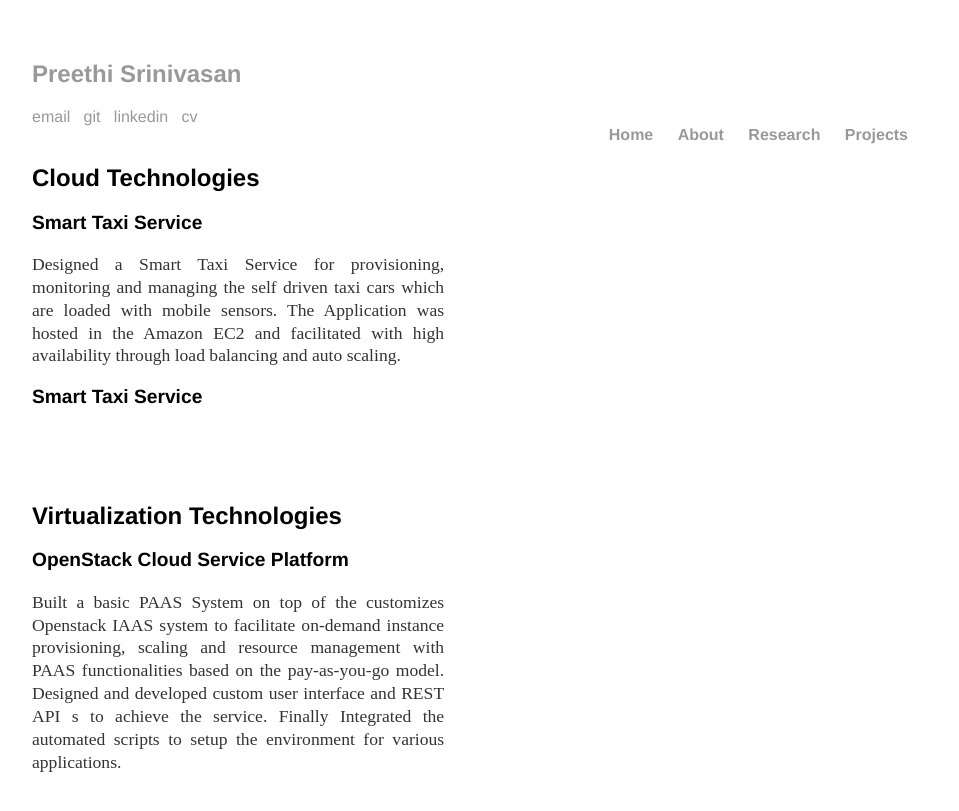
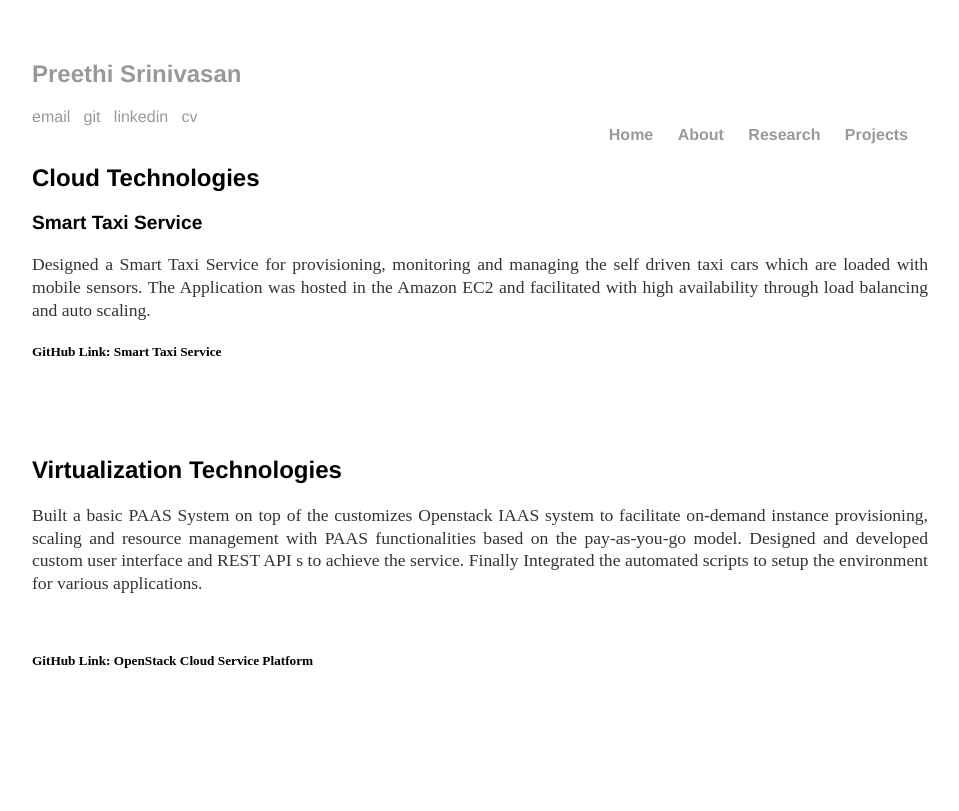
Before and after one commit to mrajesh971/mrajesh971.github.io, a Jekyll site: the page built from Projects/index.html, in a window 1280 px wide. Shown: the top 811 px of the page, without its empty margins (160-1119 px from the left). Built offline with Jekyll 4.4.1, drawn with Linux system fonts in a browser that asks for light colours.

Commit message:
Update index.html

```diff
--- a/Projects/index.html
+++ b/Projects/index.html
@@ -2,15 +2,14 @@
 layout: default
 title: My Projects
 ---
-<div class = "blurb">
-<div class = "section1" >
+<div>
   <h2>Cloud Technologies</h2>
   <h3>Smart Taxi Service</h3>
   <p>Designed a Smart Taxi Service for provisioning, monitoring and managing the self driven taxi cars which are loaded with mobile sensors. The Application was hosted in the Amazon EC2 and facilitated with high availability through load balancing and auto scaling.</p>
-  <h3><a class="link" href="https://github.com/PreethiSrinivasan/SmartTaxiService" >Smart Taxi Service</a></h3> <br>
+  <h5><a class="link" href="https://github.com/PreethiSrinivasan/SmartTaxiService" >GitHub Link: Smart Taxi Service</a></h5> <br>
   <br>
   <br>
   <h2> Virtualization Technologies</h2>
-  <h3><a class="link" href="https://github.com/PreethiSrinivasan/virtualization">OpenStack Cloud Service Platform</a></h3>
   <p> Built a basic PAAS System on top of the customizes Openstack IAAS system to facilitate on-demand instance provisioning, scaling and resource management with PAAS functionalities based on the pay-as-you-go model. Designed and developed custom user interface and REST API s to achieve the service. Finally Integrated the automated scripts to setup the environment for various applications.   </p> <br>
-  </div>
+<h5><a class="link" href="https://github.com/PreethiSrinivasan/virtualization">GitHub Link: OpenStack Cloud Service Platform</a></h5>
+</div>
```
